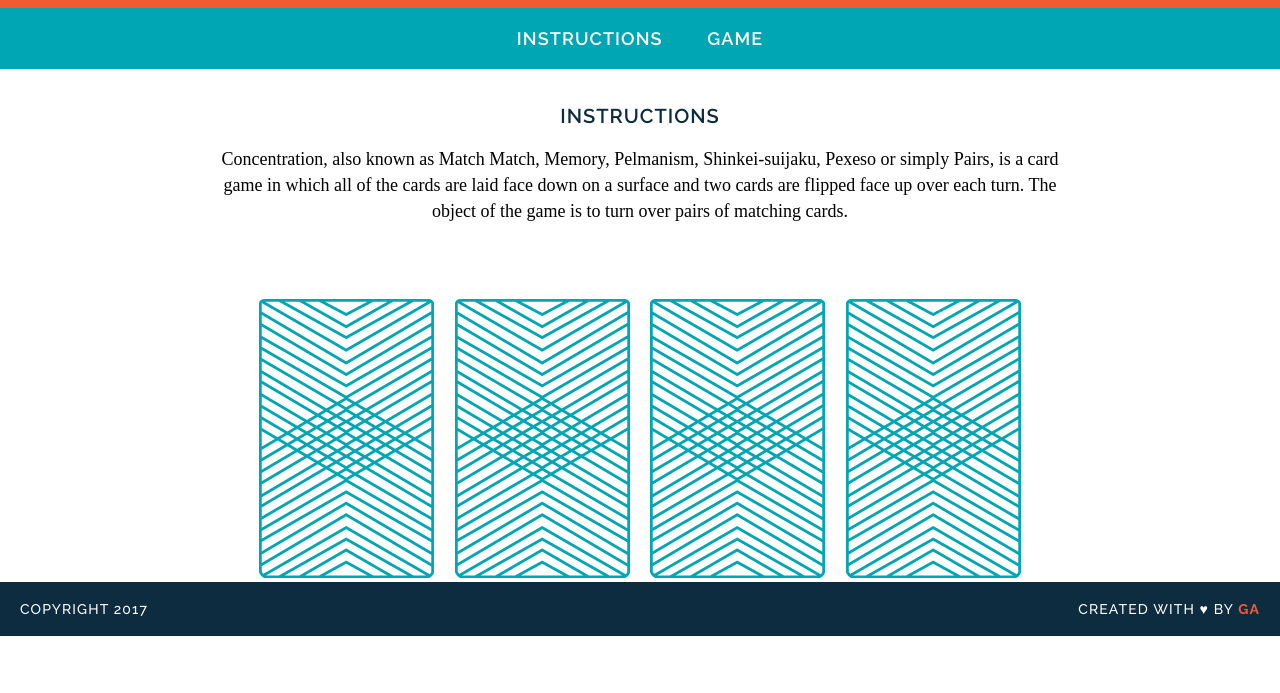
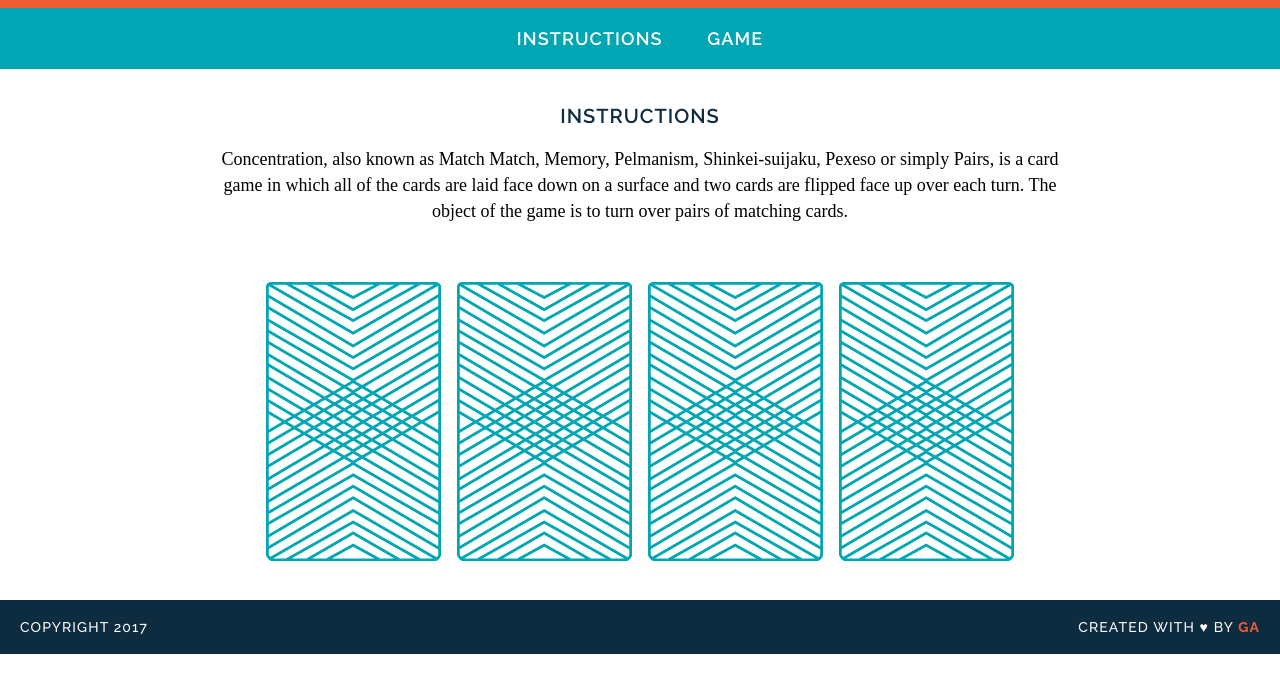
Before and after one commit to blackmase/wdi-fundamentals-memorygame, a plain HTML site: page memory_game/index.html in a window 1280 px wide. Shown: the part 105-798 px from the top of the page. Drawn offline with Linux system fonts and the light colour scheme; a web font is replaced by a local one.

Commit message:
created game logic

```diff
--- a/memory_game/index.html
+++ b/memory_game/index.html
@@ -28,12 +28,7 @@
 		<div id="game-board" class="board clearfix"></div>
 
 	</main>
-	<div>
-<img src="images/back.png" alt="Queen of Diamonds">
-<img src="images/back.png" alt="Queen of Hearts">
-<img src="images/back.png" alt="King of Diamonds">
-<img src="images/back.png" alt="King of Hearts">
-</div>
+<div id="game-board" class="board clearfix"></div>
 
 	<footer class="clearfix">
 		<p class="copyright">Copyright 2017</p>
--- a/memory_game/js/main.js
+++ b/memory_game/js/main.js
@@ -37,14 +37,24 @@ function checkForMatch (){
    }
 
 }
-function flipCard (cardId){
-	flipCard.call(0);
-	flipCard.call(2);
+function flipCard (){
+	let cardId = this.getAttribute('data-id');
+	this.setAttribute('src', cards[cardId].cardImage);
 if (cardsInPlay.length === 2) {
 	checkForMatch.call();
  }
+cardsInPlay.push(cards[cardId].rank);
 console.log("user flipped" + cards[cardId].rank);
-cardsInPlay.push(cards[cardId].rank);
 console.log(cardImage);
 console.log(suit);
 }
+function createBoard (){
+	for (let i = 0; i < cards.length; i++){
+		let cardElement = document.createElement('img');
+		cardElement.setAttribute('src', 'images/back.png');
+		cardElement.setAttribute('data-id', i);
+		cardElement.addEventListener('click', flipCard);
+		document.getElementById('game-board').appendChild(cardElement);
+	}
+}
+createBoard();
```
